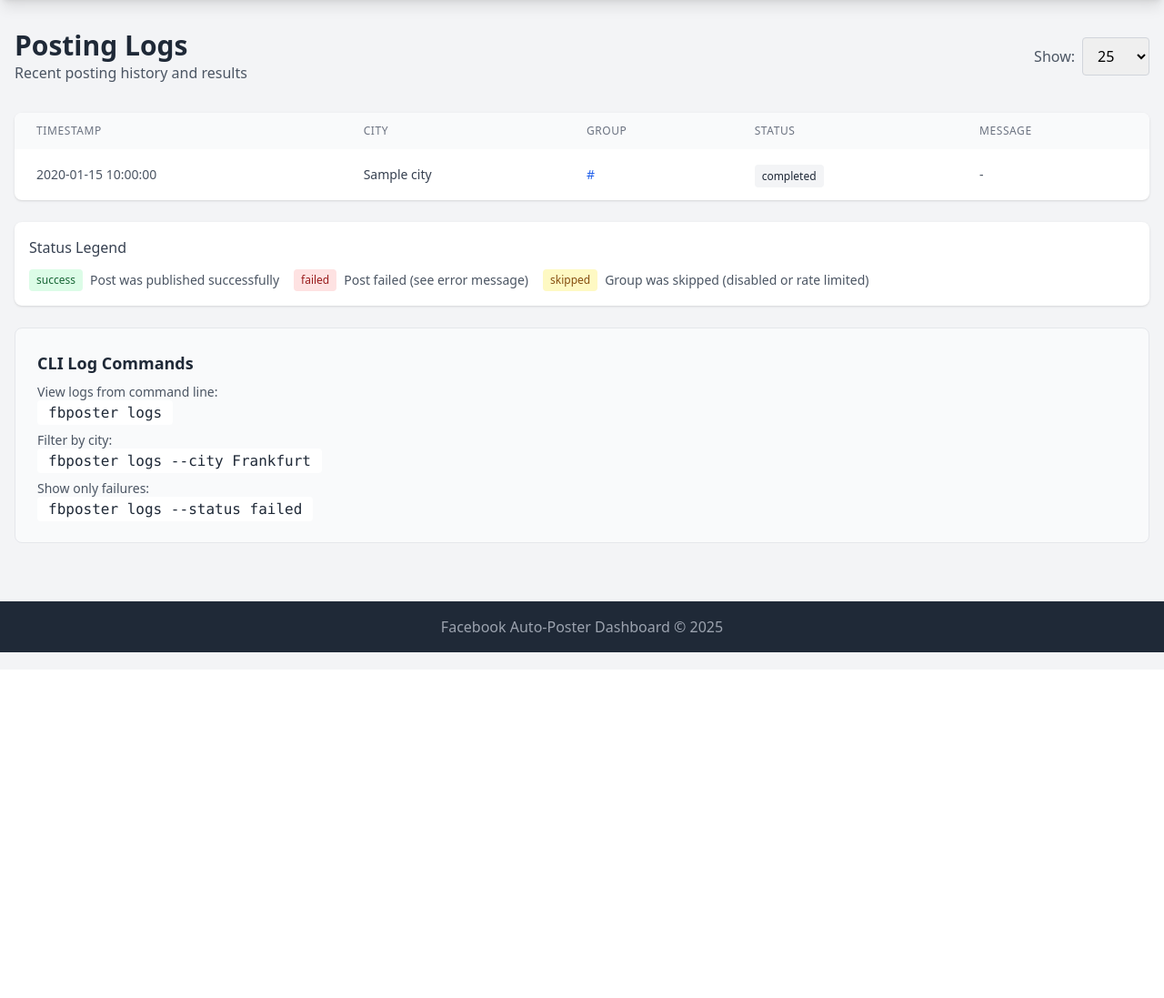
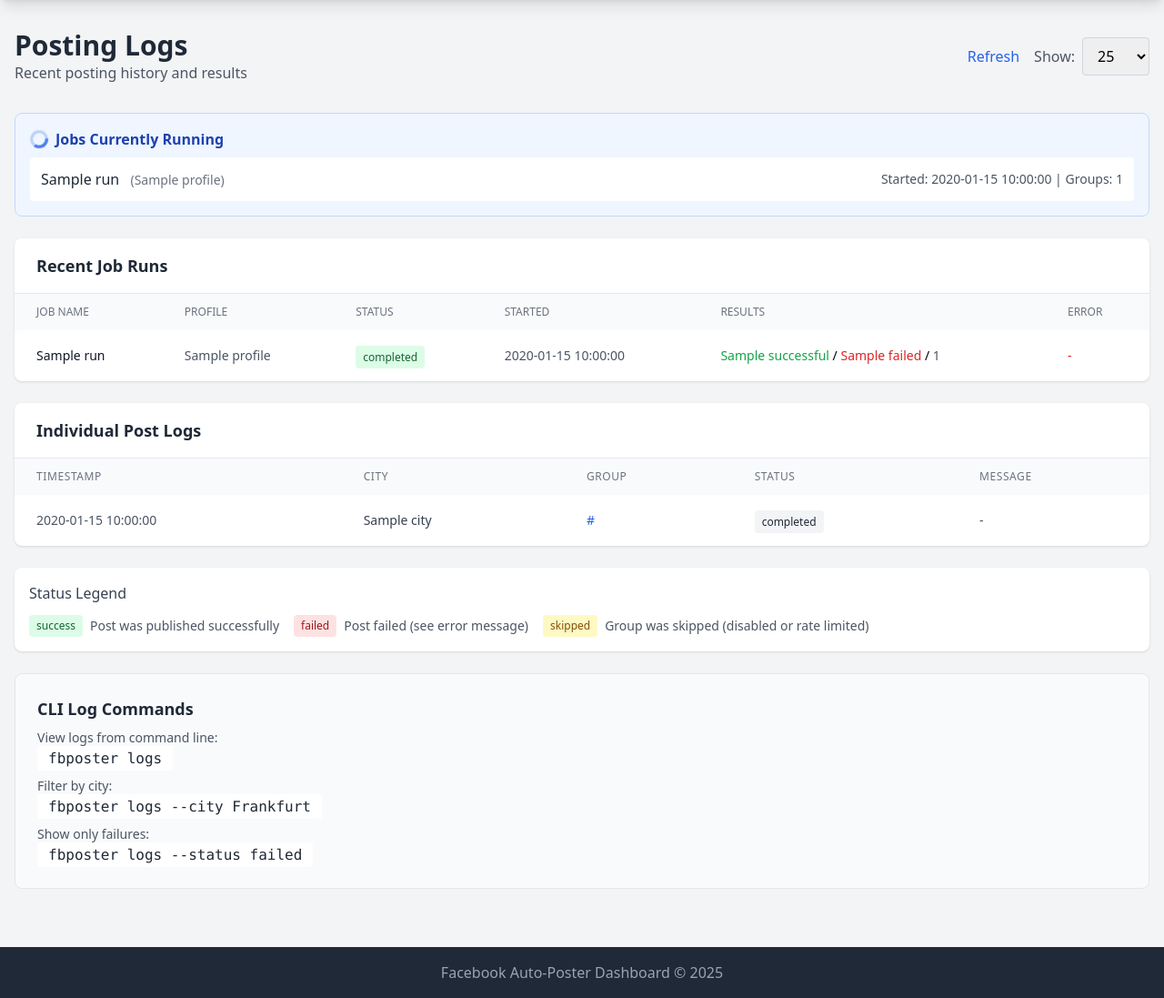
Before and after one commit to yassbarona/facebook-autoposter, a FastAPI app: template fbposter/web/templates/logs.html in a window 1280 px wide. Shown: the part 64-1161 px from the top of the page at 91% size. Before the commit the page ends 781 px from the top, so only its background shows below. Run offline with FastAPI, Linux system fonts and the light colour scheme; the template is opened without the code that fills it: most values are stand-ins (such as "Sample title", 1, 10 or a date in 2020); parts of the project's set-up code (start-up, migrations or seed data) failed here and were passed over; some libraries are stand-ins or nearby versions.

Commit message:
Add job run tracking and better logging for debugging
- Add job_runs table to track running/completed/failed jobs
- Show recent job runs and currently running jobs on Logs page
- Log profile name and Chrome directory for debugging
- Add --profile-directory=Default option for Chrome
- Clean up stale Chrome lock files before starting

```diff
--- a/fbposter/web/app.py
+++ b/fbposter/web/app.py
@@ -564,12 +564,16 @@ async def logs_page(request: Request, limit: int = 50, _=Depends(require_auth)):
 
     _, log_store = get_stores()
     logs = log_store.get_recent_logs(limit=limit)
+    job_runs = log_store.get_recent_job_runs(limit=20)
+    running_jobs = log_store.get_running_jobs()
 
     return templates.TemplateResponse("logs.html", {
         "request": request,
         "profile": session_profile,
         "profiles": list_profiles(),
         "logs": logs,
+        "job_runs": job_runs,
+        "running_jobs": running_jobs,
         "limit": limit
     })
 
--- a/fbposter/web/templates/logs.html
+++ b/fbposter/web/templates/logs.html
@@ -9,6 +9,7 @@
         <p class="text-gray-600">Recent posting history and results</p>
     </div>
     <div class="flex items-center space-x-4">
+        <a href="/logs" class="text-blue-600 hover:text-blue-800">Refresh</a>
         <form method="get" class="flex items-center space-x-2">
             <label class="text-gray-600">Show:</label>
             <select name="limit" onchange="this.form.submit()" class="border border-gray-300 rounded px-3 py-2 focus:outline-none focus:ring-2 focus:ring-blue-500">
@@ -21,8 +22,88 @@
     </div>
 </div>
 
-<!-- Logs Table -->
+<!-- Running Jobs Alert -->
+{% if running_jobs %}
+<div class="bg-blue-50 border border-blue-200 rounded-lg p-4 mb-6">
+    <div class="flex items-center mb-2">
+        <svg class="animate-spin h-5 w-5 text-blue-600 mr-2" xmlns="http://www.w3.org/2000/svg" fill="none" viewBox="0 0 24 24">
+            <circle class="opacity-25" cx="12" cy="12" r="10" stroke="currentColor" stroke-width="4"></circle>
+            <path class="opacity-75" fill="currentColor" d="M4 12a8 8 0 018-8V0C5.373 0 0 5.373 0 12h4zm2 5.291A7.962 7.962 0 014 12H0c0 3.042 1.135 5.824 3 7.938l3-2.647z"></path>
+        </svg>
+        <span class="font-bold text-blue-800">Jobs Currently Running</span>
+    </div>
+    <div class="space-y-2">
+        {% for run in running_jobs %}
+        <div class="flex items-center justify-between bg-white rounded p-3">
+            <div>
+                <span class="font-medium text-gray-800">{{ run.job_name }}</span>
+                <span class="text-gray-500 text-sm ml-2">({{ run.profile or 'default' }})</span>
+            </div>
+            <div class="text-sm text-gray-600">
+                Started: {{ run.started_at }} | Groups: {{ run.total_groups }}
+            </div>
+        </div>
+        {% endfor %}
+    </div>
+</div>
+{% endif %}
+
+<!-- Recent Job Runs -->
+{% if job_runs %}
+<div class="bg-white rounded-lg shadow overflow-hidden mb-6">
+    <div class="px-6 py-4 border-b border-gray-200">
+        <h2 class="text-lg font-bold text-gray-800">Recent Job Runs</h2>
+    </div>
+    <div class="overflow-x-auto">
+        <table class="w-full">
+            <thead class="bg-gray-50">
+                <tr>
+                    <th class="px-6 py-3 text-left text-xs font-medium text-gray-500 uppercase">Job Name</th>
+                    <th class="px-6 py-3 text-left text-xs font-medium text-gray-500 uppercase">Profile</th>
+                    <th class="px-6 py-3 text-left text-xs font-medium text-gray-500 uppercase">Status</th>
+                    <th class="px-6 py-3 text-left text-xs font-medium text-gray-500 uppercase">Started</th>
+                    <th class="px-6 py-3 text-left text-xs font-medium text-gray-500 uppercase">Results</th>
+                    <th class="px-6 py-3 text-left text-xs font-medium text-gray-500 uppercase">Error</th>
+                </tr>
+            </thead>
+            <tbody class="divide-y divide-gray-200">
+                {% for run in job_runs[:10] %}
+                <tr class="hover:bg-gray-50 {% if run.status == 'running' %}bg-blue-50{% elif run.status == 'failed' %}bg-red-50{% elif run.status == 'completed' and run.failed == 0 %}bg-green-50{% endif %}">
+                    <td class="px-6 py-4 text-sm font-medium text-gray-900">{{ run.job_name }}</td>
+                    <td class="px-6 py-4 text-sm text-gray-600">{{ run.profile or 'default' }}</td>
+                    <td class="px-6 py-4">
+                        <span class="px-2 py-1 text-xs rounded
+                            {% if run.status == 'running' %}bg-blue-100 text-blue-800 animate-pulse
+                            {% elif run.status == 'completed' %}bg-green-100 text-green-800
+                            {% elif run.status == 'failed' %}bg-red-100 text-red-800
+                            {% else %}bg-gray-100 text-gray-800{% endif %}">
+                            {{ run.status }}
+                        </span>
+                    </td>
+                    <td class="px-6 py-4 text-sm text-gray-600 whitespace-nowrap">{{ run.started_at }}</td>
+                    <td class="px-6 py-4 text-sm">
+                        {% if run.status != 'running' %}
+                        <span class="text-green-600">{{ run.successful }}</span> /
+                        <span class="text-red-600">{{ run.failed }}</span> /
+                        <span class="text-gray-600">{{ run.total_groups }}</span>
+                        {% else %}
+                        <span class="text-gray-500">{{ run.total_groups }} groups</span>
+                        {% endif %}
+                    </td>
+                    <td class="px-6 py-4 text-sm text-red-600 max-w-xs truncate">{{ run.error_message or '-' }}</td>
+                </tr>
+                {% endfor %}
+            </tbody>
+        </table>
+    </div>
+</div>
+{% endif %}
+
+<!-- Individual Post Logs -->
 <div class="bg-white rounded-lg shadow overflow-hidden">
+    <div class="px-6 py-4 border-b border-gray-200">
+        <h2 class="text-lg font-bold text-gray-800">Individual Post Logs</h2>
+    </div>
     {% if logs %}
     <div class="overflow-x-auto">
         <table class="w-full">
```
Also changed, not shown: fbposter/core/browser.py (+13 -0 lines), fbposter/core/poster.py (+23 -3 lines), fbposter/data/storage.py (+82 -0 lines).
